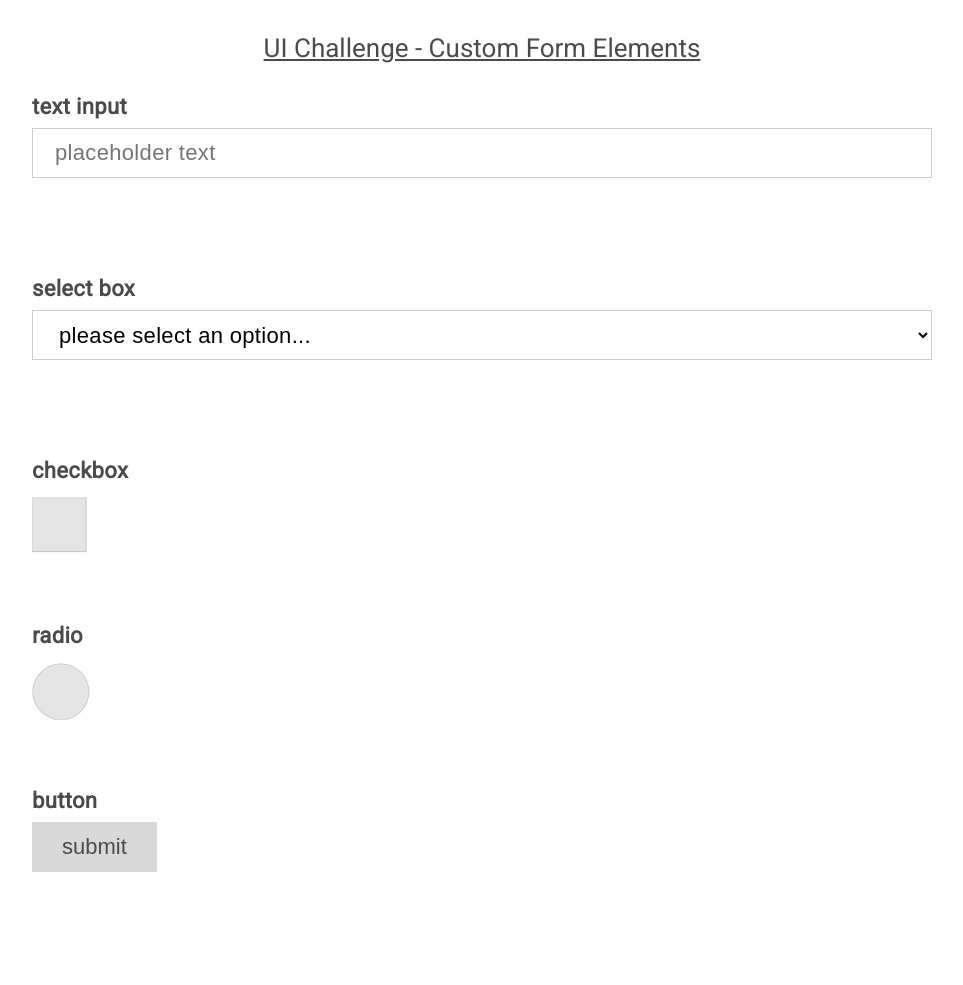
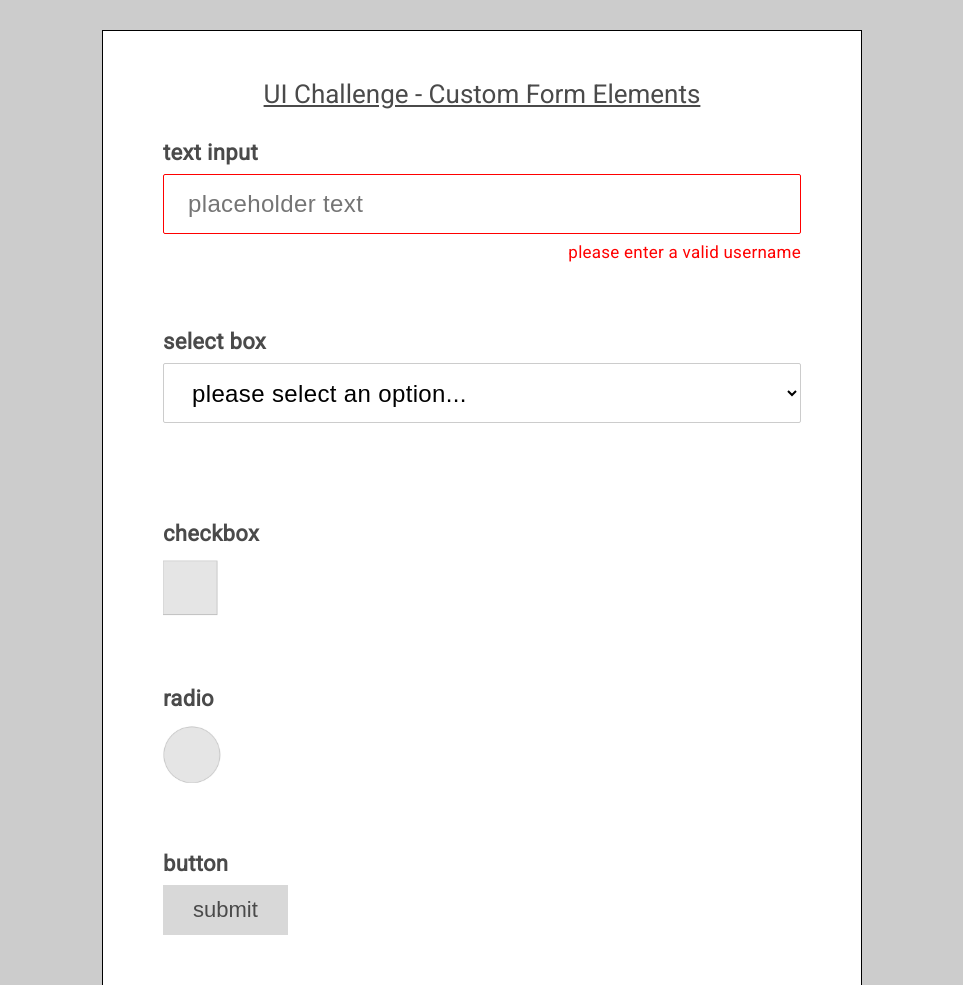
Before and after one commit to JenniferPiper/ui-challenge-2, a plain HTML site: page index.html in a window 1280 px wide. Shown: the top 985 px of the page, without its empty margins (158-1121 px from the left). Before the commit the page ends 922 px from the top, so only its background shows below. Drawn offline with Linux system fonts and the light colour scheme.

Commit message:
add validation error state, main section border and body background, other small adjustments

```diff
--- a/index.html
+++ b/index.html
@@ -8,10 +8,12 @@
   <link rel="stylesheet" href="styles/style.css">
 </head>
 <body>
+  <main>
   <h1>UI Challenge - Custom Form Elements</h1>
   <form action="">
     <label for="text-input">text input</label>
-    <input type="text" placeholder="placeholder text">
+    <input type="text" required placeholder="placeholder text">
+    <p class="error-msg">please enter a valid username</p>
 
     <label for="select-box">select box</label>
     <select name="select-box" id="select-box">
@@ -33,7 +35,8 @@
 <label for="radio" class="use-sprite"><div></div></label>
 
 <label>button</label>
-<button id="button">submit</button>
+<button id="button" type="submit">submit</button>
   </form>
+</main>
 </body>
 </html>
--- a/styles/style.css
+++ b/styles/style.css
@@ -3,12 +3,19 @@
 }
 
 body {
-  width: 960px;
-  margin: 0 auto;
-  padding: 10px 30px 50px;
+
+  background: #ccc;
+  padding: 30px 30px 50px;
   font-family: Roboto, sans-serif;
   font-size: 16px;
   color: #4a4a4a;
+}
+main {
+  width: 760px;
+  margin: 0 auto;
+  background-color: #fff;
+  border: 1px solid #000;
+  padding: 25px 60px 50px;
 }
 h1 {
   font-size: 26px;
@@ -27,19 +34,39 @@ label{
   font-size: 22px;
   font-weight: bold;
   letter-spacing: 0.015em;
+  clear: both;
 }
 
 input, select, option{
   display: block;
-  font-size: 22px;
+  font-size: 24px;
+  font-weight: 300;
   padding-left: 1em;
   margin-bottom: 100px;
   width: 100%;
-  height: 50px;
+  height: 60px;
   background: none;
-  border-radius: 0;
+  border-radius: 2px;
   border: 1px solid #ccc;
   letter-spacing: 0.015em;
+}
+ input[type="text"] {
+   margin-bottom: 10px;
+ }
+input:invalid {
+  border-color: red;
+}
+
+.error-msg {
+  float: right;
+  margin-bottom: 70px;
+  color: red;
+  visibility: hidden;
+  font-size: 17px;
+  letter-spacing: 0.015em;
+}
+input:invalid + .error-msg {
+  visibility: visible;
 }
 
 button {
```
